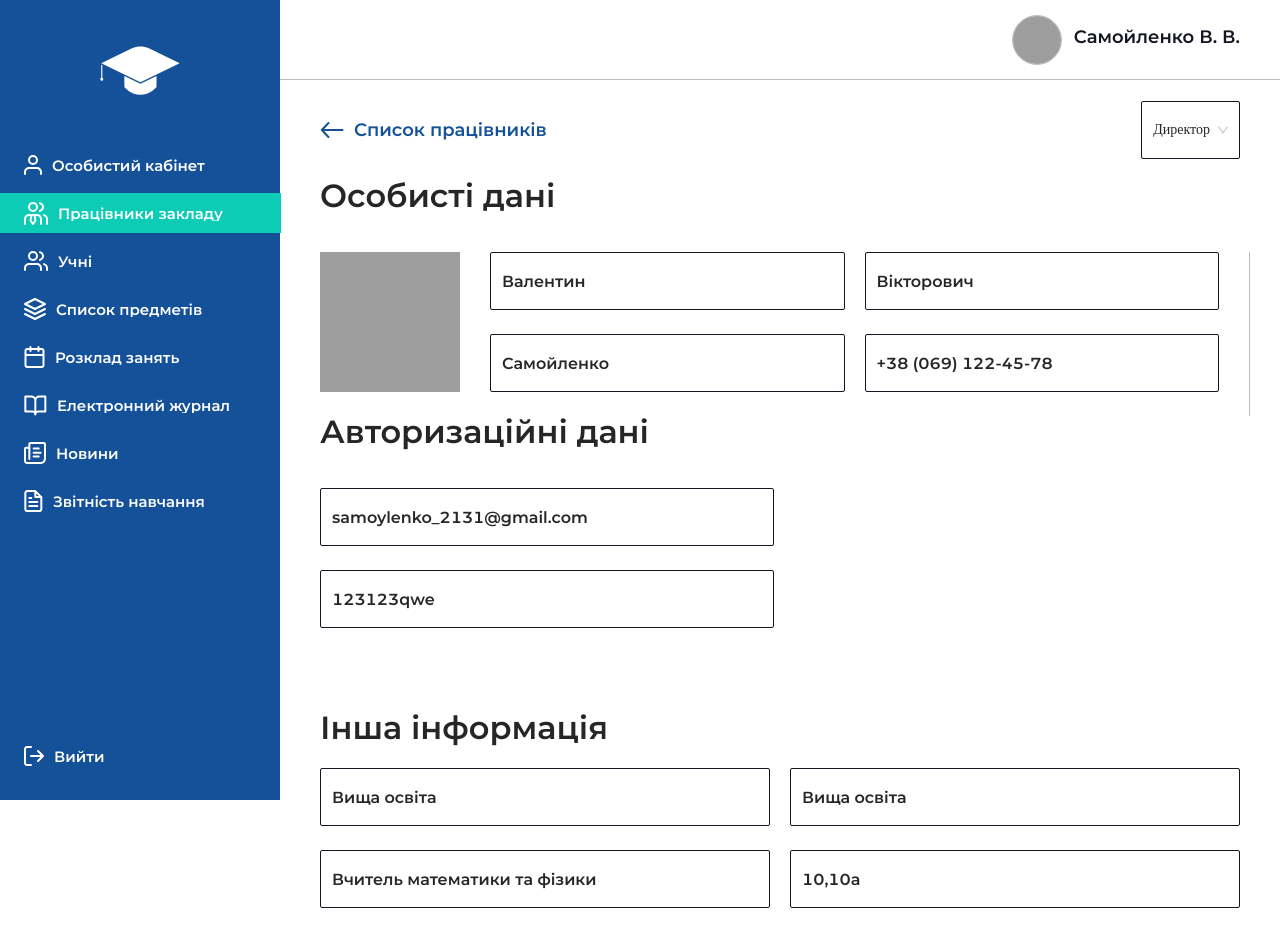
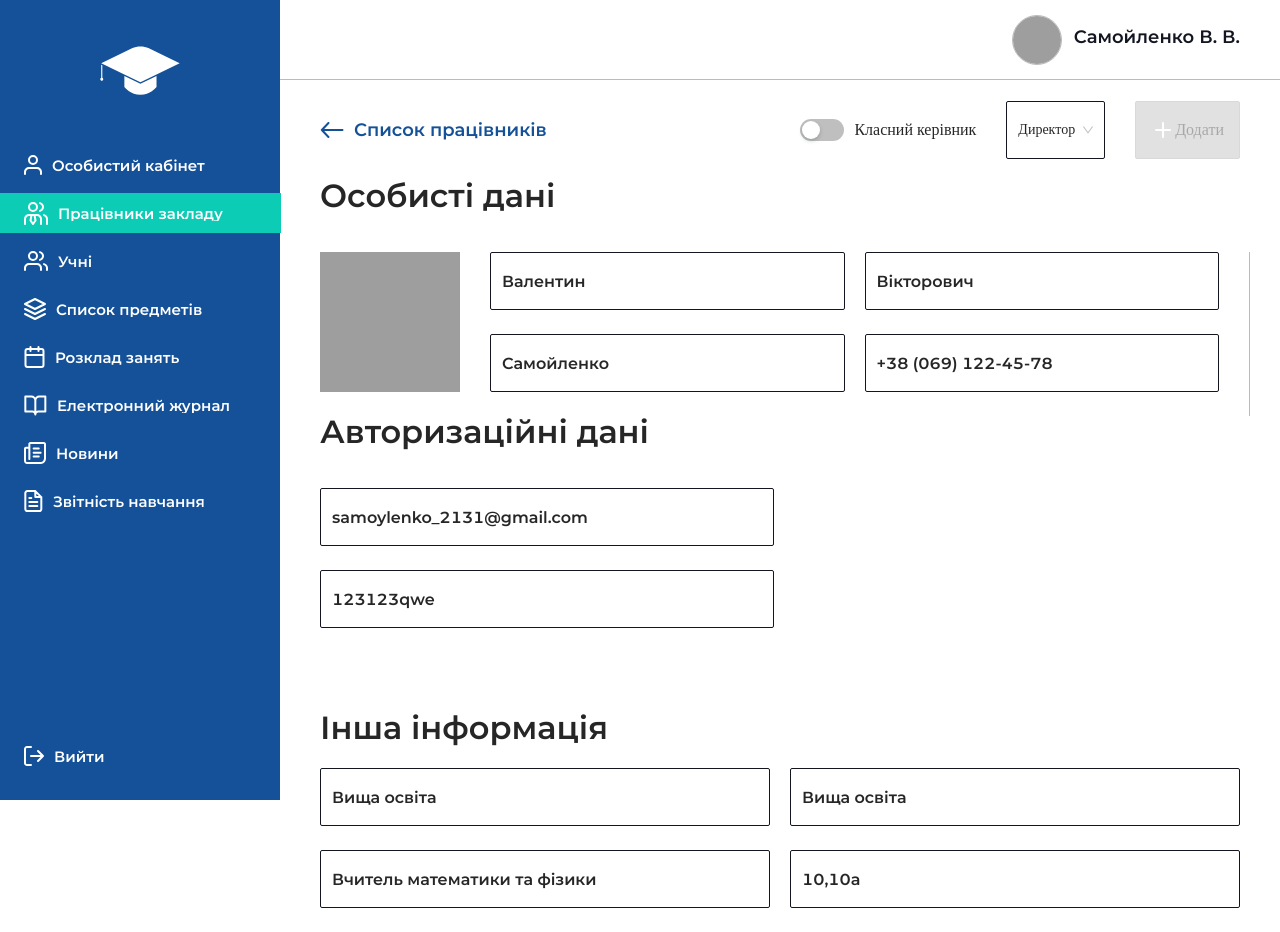
Before and after one commit to MaxSapeyko/school_automation_client, a React (Create React App) app: page /teachers/1 in a window 1280 px wide. Built offline with nearby package versions, Linux system fonts and the light colour scheme; grey boxes are pictures that could not be loaded; a web font is replaced by a local one.

Commit message:
added user actions

```diff
--- a/src/components/layout/content/style.ts
+++ b/src/components/layout/content/style.ts
@@ -29,7 +29,7 @@ const useStyles = createUseStyles({
 
       '& .link__text': {
         marginLeft: '1rem',
-      }
+      },
     },
 
     '& .header__btn': {
@@ -39,6 +39,28 @@ const useStyles = createUseStyles({
       fontWeight: '500',
       fontSize: '1.6rem',
       backgroundColor: COLORS.blue,
+
+      '&.disabled': {
+        backgroundColor: COLORS.dividers
+      }
+    },
+
+    '& .header__actions': {
+      gap: '0 3rem',
+    },
+
+    '& .header__actions, .switch__block': {
+      display: 'flex',
+      alignItems: 'center',
+    },
+
+    '& .switch__block': {
+      fontWeight: '500',
+      fontSize: '1.6rem',
+
+      '& .ant-switch': {
+        marginRight: '1rem',
+      }
     },
 
     '& .header__select .ant-select-selector': {
--- a/src/pages/profile/header/index.tsx
+++ b/src/pages/profile/header/index.tsx
@@ -1,15 +1,17 @@
 import React, { FC } from 'react';
 import { Link } from 'react-router-dom';
-import { Select } from 'antd';
+import { Button, Select, Switch } from 'antd';
+import classNames from 'classnames';
 
 import { ProfileProps } from '..';
 
 import LeftArrow from '../../../components/icons/LeftArrow';
+import Plus from '../../../components/icons/Plus';
 
 const { Option } = Select;
 
-const Header: FC<Pick<ProfileProps, 'type'>> = ({type}) => {
-  if (type === 'own'){
+const Header: FC<Pick<ProfileProps, 'type'>> = ({ type }) => {
+  if (type === 'own') {
     return (
       <div className='content__header'>
         <span className='content__title'>Особистий кабінет</span>
@@ -19,7 +21,8 @@ const Header: FC<Pick<ProfileProps, 'type'>> = ({type}) => {
           <Option value='student'>Учень</Option>
         </Select>
       </div>
-  );}
+    );
+  }
 
   return (
     <div className='content__header'>
@@ -28,12 +31,28 @@ const Header: FC<Pick<ProfileProps, 'type'>> = ({type}) => {
         <span className='link__text'>Список працівників</span>
       </Link>
 
+      <div className='header__actions'>
+        <div className='switch__block'>
+          <Switch checked={false} />
+          <span>Класний керівник</span>
+        </div>
+
         <Select defaultValue='admin' className='header__select'>
           <Option value='admin'>Директор</Option>
           <Option value='student'>Учень</Option>
         </Select>
+
+        <Button
+          disabled
+          className={classNames('header__btn', { disabled: true })}
+          icon={<Plus />}
+          type='primary'
+        >
+          Додати
+        </Button>
       </div>
-  )
+    </div>
+  );
 };
 
 export default Header;
```
Lines whose indentation alone changed are shown as unchanged.
